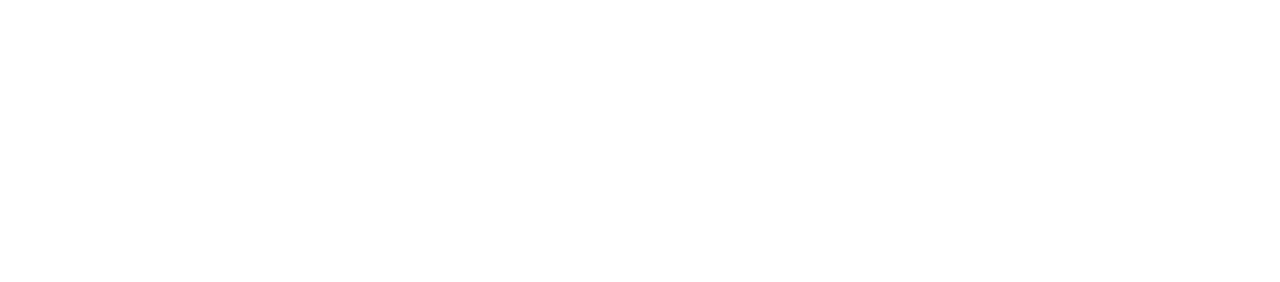
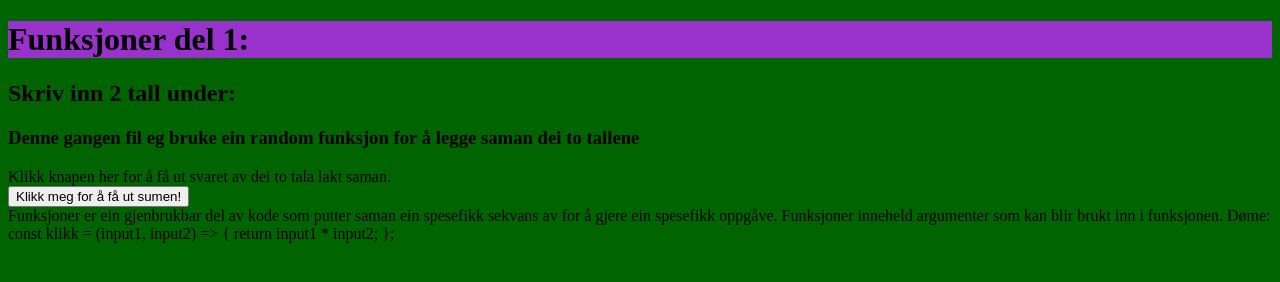
Before and after one commit to Newtexas28/HTML, a plain HTML site: page Funksjoner del 1/index.html in a window 1280 px wide. Drawn offline with Linux system fonts and the light colour scheme.

Commit message:
funksjoner forklaring

```diff
--- a/Funksjoner del 1/css/stylesheet.css
+++ b/Funksjoner del 1/css/stylesheet.css
@@ -0,0 +1,7 @@
+body {
+    background-color: darkgreen;
+}
+
+h1 {
+    background-color:darkorchid;
+}
--- a/Funksjoner del 1/index.html
+++ b/Funksjoner del 1/index.html
@@ -2,13 +2,35 @@
 <html>
     <head>
         <meta charset="utf-8">
-        <meta http-equiv="X-UA-Compatible" content="IE=edge">
-        <title></title>
+        <meta http-equiv="X-UACompatible" content="IE=edge">
+        <!--Set namn på nettsida-->
+        <title>Funksjon del 1:</title>
         <meta name="description" content="">
         <meta name="viewport" content="width=device-width, initial-scale=1">
-        <link rel="stylesheet" href="">
+        <link rel="stylesheet" href="css/stylesheet.css">
     </head>
     <body>
-        <script src="" async defer></script>
+        <!--lager overskrifter som forklarer programet-->
+        <h1>Funksjoner del 1:</h1>
+        <h2>Skriv inn 2 tall under:</h2>
+        <h3>Denne gangen fil eg bruke ein random funksjon for å legge saman dei to tallene</h3>
+        <!--Lager ein div med forklarende tekst over kva brukaren skal gjere-->
+        <div>
+            Klikk knapen her for å få ut svaret av dei to tala lakt saman.
+        </div>
+        <!--legger til ein id, for å seinare estate innhaldet i button onclick-->
+        <div id = "sum">
+            <button onclick = "sum();">Klikk meg for å få ut sumen!</button>
+        </div>
+        <p1>
+            Funksjoner er ein gjenbrukbar del av kode som putter saman ein spesefikk sekvans av  for å gjere ein spesefikk oppgåve.
+            Funksjoner inneheld argumenter som kan blir brukt inn i funksjonen.
+        </p1>
+        <p2>
+            Døme: const klikk = (input1, input2) => {
+                return input1 * input2;
+            };
+        </p2>
+        <script src="js/main.js" async defer></script>
     </body>
 </html>
--- a/Funksjoner del 1/js/main.js
+++ b/Funksjoner del 1/js/main.js
@@ -0,0 +1,10 @@
+const klikk = () => {
+        document.getElementById('random').innerHTML = Math.floor((Math.random() * 100));;
+    };
+
+const input1 = 12;
+const input2 = 45;
+
+const sum = () => {
+    document.getElementById('sum').innerHTML = input1 * input2;
+};
```
